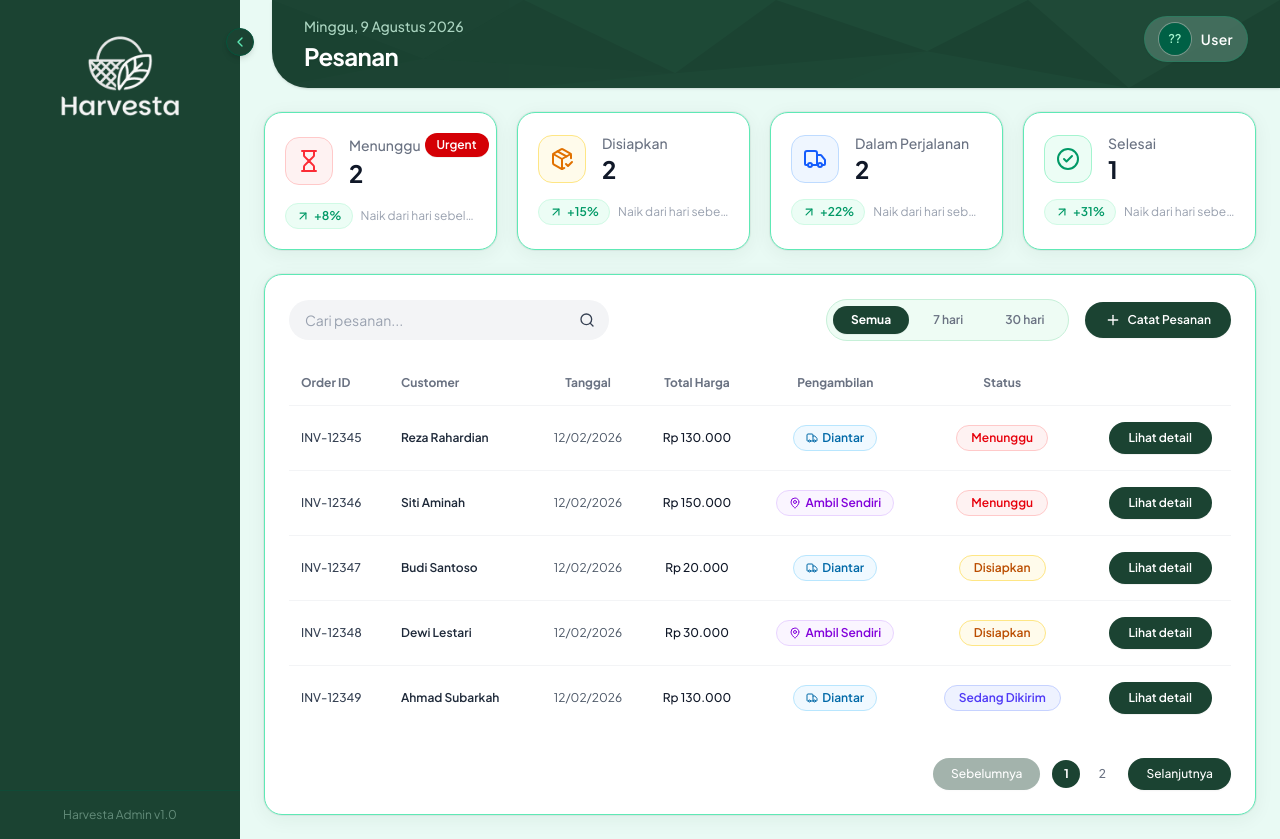
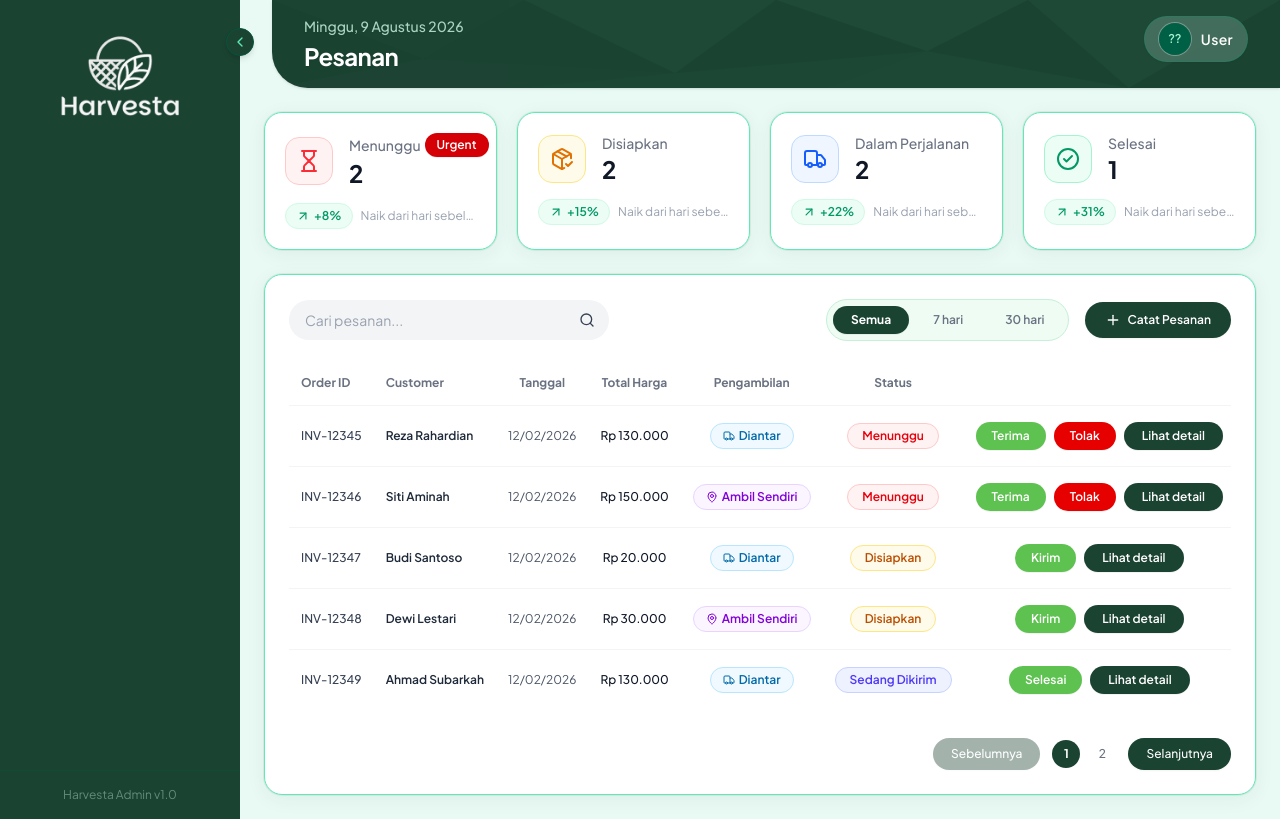
Before and after one commit to Zfanz12/Tubes-Chevalier, a Next.js app in the folder frontend/: page /pesanan in a window 1280 px wide. Built offline with nearby package versions, Linux system fonts and the light colour scheme.

Commit message:
style(admin): Standardize table Aksi column button layout strictly matching reference screenshot (Terima/Edit, Tolak/Hapus, Lihat detail)

```diff
--- a/frontend/app/(admin)/pesanan/page.tsx
+++ b/frontend/app/(admin)/pesanan/page.tsx
@@ -460,12 +460,46 @@ export default function PesananPage() {
                       </span>
                     </td>
                     <td className="py-4 px-3 text-center pr-2">
-                      <button
-                        onClick={() => setSelectedOrder(item)}
-                        className="bg-[#1B4332] hover:bg-[#05543c] text-white rounded-full px-5 py-2 text-xs font-semibold transition cursor-pointer shadow-2xs"
-                      >
-                        Lihat detail
-                      </button>
+                      <div className="flex items-center justify-center gap-2">
+                        {item.status === "Menunggu" && (
+                          <>
+                            <button
+                              onClick={() => setConfirmTerimaOrder(item)}
+                              className="bg-[#5ec250] hover:bg-[#4cb03f] text-white rounded-full px-4 py-1.5 text-xs font-semibold transition cursor-pointer shadow-2xs"
+                            >
+                              Terima
+                            </button>
+                            <button
+                              onClick={() => setConfirmTolakOrder(item)}
+                              className="bg-[#e60000] hover:bg-[#cc0000] text-white rounded-full px-4 py-1.5 text-xs font-semibold transition cursor-pointer shadow-2xs"
+                            >
+                              Tolak
+                            </button>
+                          </>
+                        )}
+                        {item.status === "Disiapkan" && (
+                          <button
+                            onClick={() => setConfirmKirimOrder(item)}
+                            className="bg-[#5ec250] hover:bg-[#4cb03f] text-white rounded-full px-4 py-1.5 text-xs font-semibold transition cursor-pointer shadow-2xs"
+                          >
+                            Kirim
+                          </button>
+                        )}
+                        {(item.status === "Sedang Dikirim" || item.status === "Siap Diambil") && (
+                          <button
+                            onClick={() => setConfirmSelesaiOrder(item)}
+                            className="bg-[#5ec250] hover:bg-[#4cb03f] text-white rounded-full px-4 py-1.5 text-xs font-semibold transition cursor-pointer shadow-2xs"
+                          >
+                            Selesai
+                          </button>
+                        )}
+                        <button
+                          onClick={() => setSelectedOrder(item)}
+                          className="bg-[#1B4332] hover:bg-[#05543c] text-white rounded-full px-4.5 py-1.5 text-xs font-semibold transition cursor-pointer shadow-2xs"
+                        >
+                          Lihat detail
+                        </button>
+                      </div>
                     </td>
                   </tr>
                 ))
--- a/frontend/app/(admin)/produk/page.tsx
+++ b/frontend/app/(admin)/produk/page.tsx
@@ -806,22 +806,22 @@ export default function ProdukPage() {
                     <td className="py-4 text-center pr-2">
                       <div className="flex items-center justify-center gap-2">
                         <button
-                          onClick={() => setSelectedDetailProduct(item)}
-                          className="bg-emerald-50 hover:bg-emerald-100 text-[#1B4332] border border-emerald-200 rounded-full px-4 py-1.5 text-xs font-semibold transition cursor-pointer shadow-2xs"
-                        >
-                          Detail
-                        </button>
-                        <button
                           onClick={() => openEditModal(item)}
-                          className="bg-[#1B4332] hover:bg-[#05543c] text-white rounded-full px-4.5 py-1.5 text-xs font-semibold transition cursor-pointer shadow-2xs"
+                          className="bg-[#5ec250] hover:bg-[#4cb03f] text-white rounded-full px-4 py-1.5 text-xs font-semibold transition cursor-pointer shadow-2xs"
                         >
                           Edit
                         </button>
                         <button
                           onClick={() => setDeletingProduct(item)}
-                          className="bg-[#ef4444] hover:bg-[#dc2626] text-white rounded-full px-4 py-1.5 text-xs font-semibold transition cursor-pointer shadow-2xs"
+                          className="bg-[#e60000] hover:bg-[#cc0000] text-white rounded-full px-4 py-1.5 text-xs font-semibold transition cursor-pointer shadow-2xs"
                         >
                           Hapus
+                        </button>
+                        <button
+                          onClick={() => setSelectedDetailProduct(item)}
+                          className="bg-[#1B4332] hover:bg-[#05543c] text-white rounded-full px-4.5 py-1.5 text-xs font-semibold transition cursor-pointer shadow-2xs"
+                        >
+                          Lihat detail
                         </button>
                       </div>
                     </td>
```
